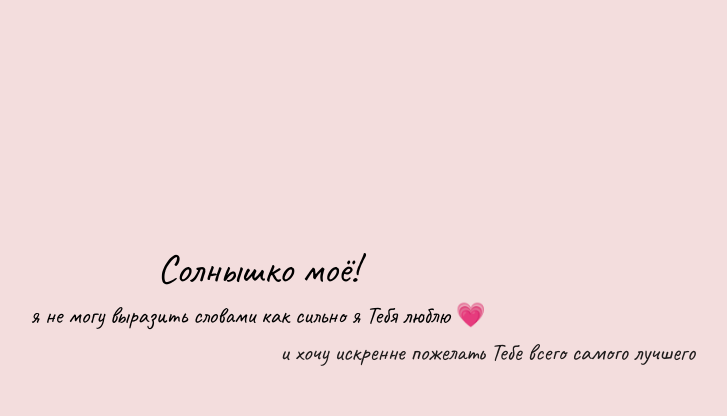
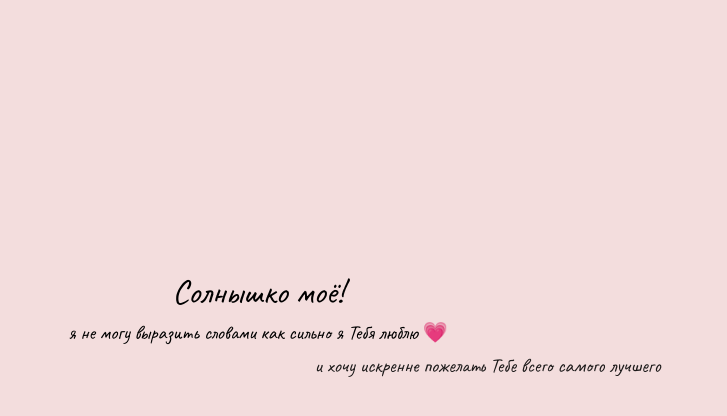
Before and after one commit to through-a-haze/through-a-haze.github.io, a Jekyll site: the page hbd/index.html, which Jekyll copies as it is, in a window 1280 px wide. Shown: the top 416 px of the page, without its empty margins (382-1109 px from the left). Built offline with Jekyll 4.4.1, drawn with Linux system fonts in a browser that asks for light colours.

Commit message:
Add files via upload

```diff
--- a/hbd/css/index.css
+++ b/hbd/css/index.css
@@ -13,7 +13,7 @@ body {
     display: flex;
     flex-direction:  column;
     justify-content: center;
-    font-size: 24px;
+    font-size: 20px;
     font-family: 'Caveat', cursive;
     overflow: hidden;
     width: 100%;
--- a/hbd/index.html
+++ b/hbd/index.html
@@ -13,7 +13,7 @@
 
 <body>
     <div class="container">
-        <div class="bounceInDown animated" style="font-size: 40px">Солнышко моё!</div>
+        <div class="bounceInDown animated" style="font-size: 34px">Солнышко моё!</div>
         <div class="fadeInLeftBig animated d2">я не могу выразить словами как сильно я Тебя люблю 💗</div>
         <div class="fadeInRightBig animated d4">и хочу искренне пожелать Тебе всего самого лучшего</div>
         <div class="bounceInUp animated d6">Ты этого достойна</div>
@@ -27,7 +27,7 @@
         <div class="bounceInUp animated d15">хотя у меня за монитором Ты найдешь маленький приятный сюрприз 😉</div>
         <div class="bounceInUp animated d17">надеюсь он Тебе понравится, я выдавил из себя весь креатив, который был 😄</div>
         <br>
-        <div class="zoomIn animated d20" style="font-size: 30px">Люблю Тебя! 💓</div>
+        <div class="zoomIn animated d20" style="font-size: 26px">Люблю Тебя! 💓</div>
 
         <script>
             function playAudio(element) {
```
